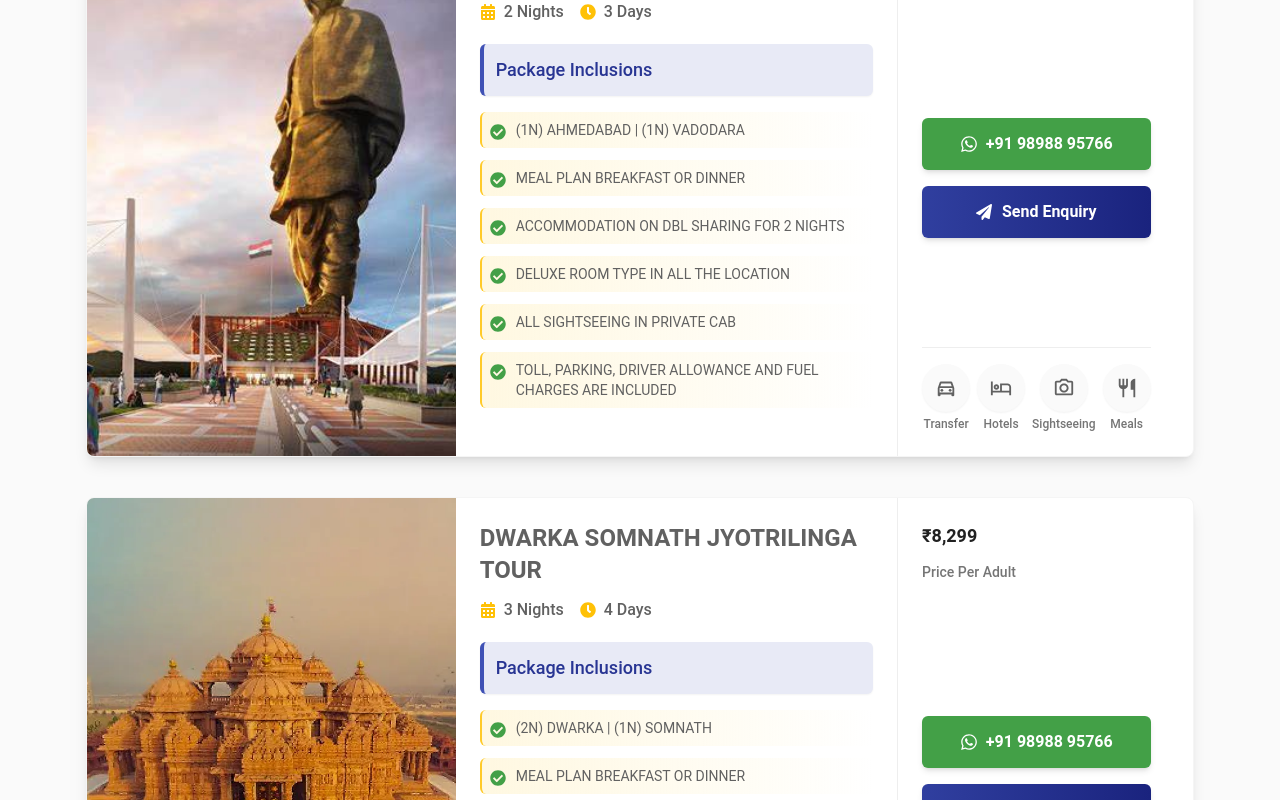
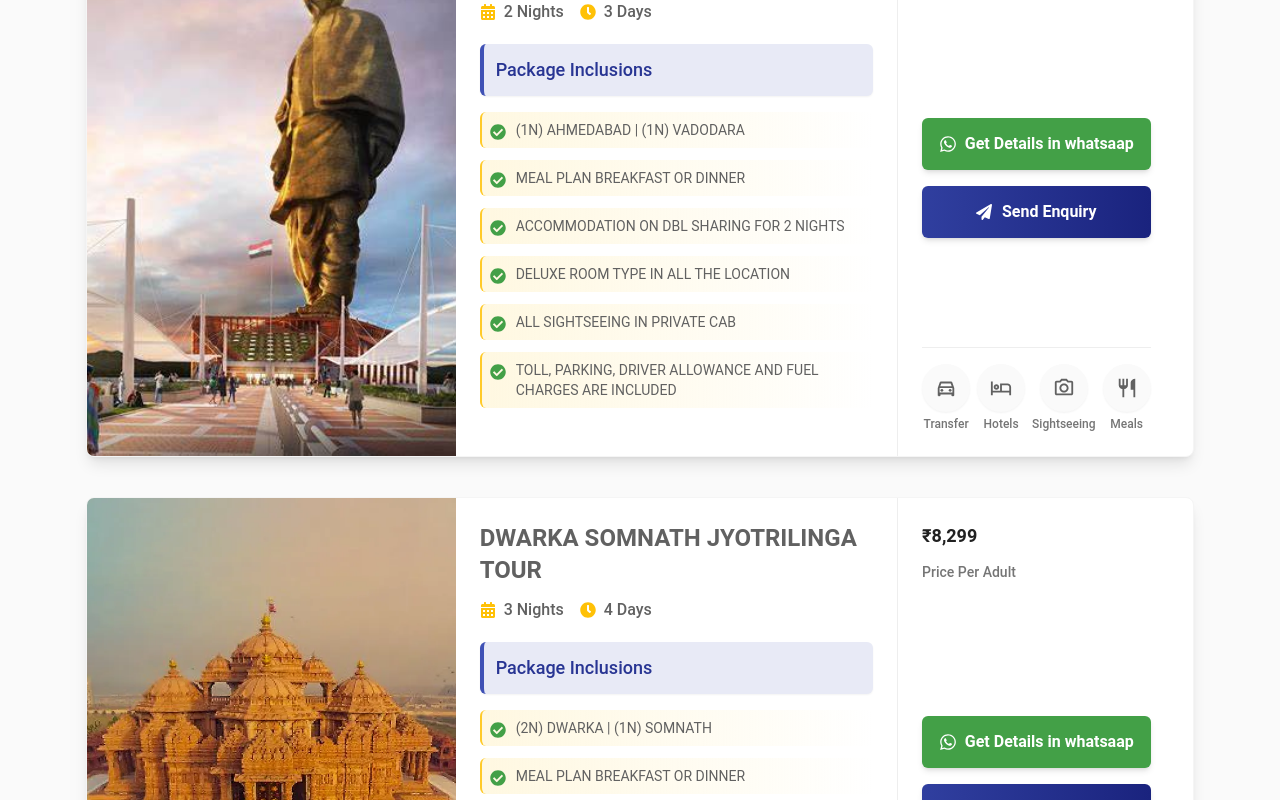
Before and after one commit to geekchakit/travel-gujarat-2, a React (Vite) app: page / in a window 1280 px wide. Shown: the part 1320-2120 px from the top of the page. Built offline with nearby package versions, Linux system fonts and the light colour scheme.

Commit message:
button chnaged

```diff
--- a/src/layouts/OurTousPackage.jsx
+++ b/src/layouts/OurTousPackage.jsx
@@ -407,8 +407,8 @@ const TourPackageCard = ({ packageData }) => {
               className="flex items-center justify-center gap-2 py-3.5 px-4 bg-green-600 text-white font-semibold rounded-md hover:bg-green-700 transition-colors w-full shadow-md"
             >
               <FaWhatsapp size={18} />
-              {/* <span> Get Full Details in whatsaap</span> */}
-              <span>+91 98988 95766</span>
+              <span> Get Details in whatsaap</span>
+              {/* <span>+91 98988 95766</span> */}
             </a>
             <button
               onClick={handleEnquiryClick} // Use the new handler
```
